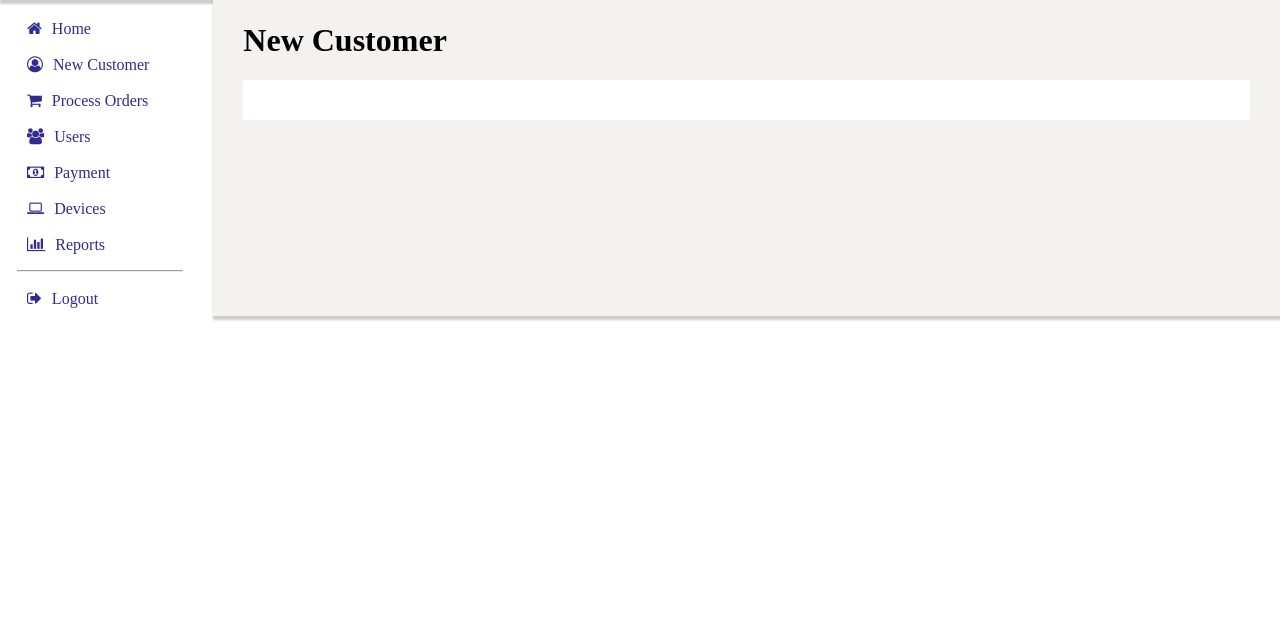
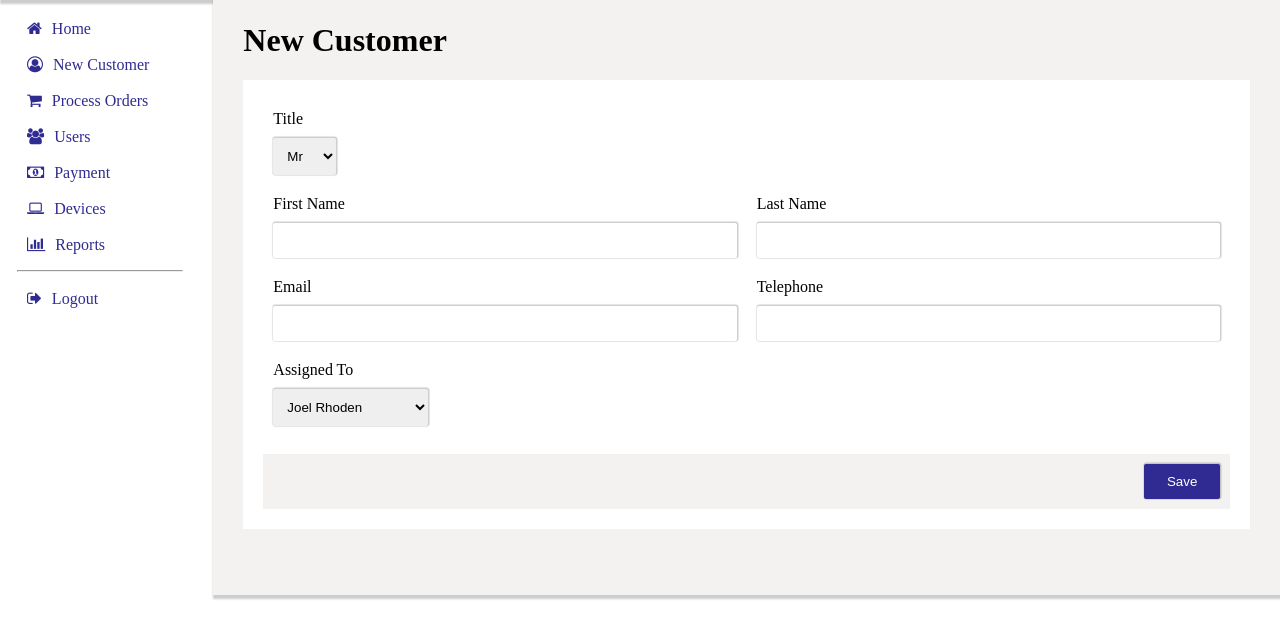
Before and after one commit to natonyastewart/Comp2140-Project, a PHP site: page /newcustomer.php in a window 1280 px wide. Shown: the part 89-728 px from the top of the page. Run offline with PHP 8.4, Linux system fonts and the light colour scheme; the visitor is signed in with stand-in values (Sample User, id 1).

Commit message:
Update newcustomer.php

```diff
--- a/newcustomer.php
+++ b/newcustomer.php
@@ -7,15 +7,14 @@
 		<meta name="viewport" content="width=device-width, initial-scale=1.0">
 		<title>Comp2140 Project</title>
 		<link rel="stylesheet" href="https://cdnjs.cloudflare.com/ajax/libs/font-awesome/4.7.0/css/font-awesome.min.css">
-	  	<link rel="stylesheet" href="dashboard.css">
-		<script src="app.js?v=1"></script>
+	    <link rel="stylesheet" href="dashboard.css">
 		</head>
 	<body>
 		<?php include 'header.php';?>
 		<div class="container">
 			<div class="back">
 				<div class="buttons">
-					<div><a href="dashboard.php"><i class="fa fa-home" aria-hidden="true"></i>Home</a></div>
+				<div><a href="dashboard.php"><i class="fa fa-home" aria-hidden="true"></i>Home</a></div>
 					<div><a href="newcustomer.php"><i class="fa fa-user-circle-o" aria-hidden="true"></i>New Customer</a></div>
 					<div><a href="processorder.php"><i class="fa fa-shopping-cart" aria-hidden="true"></i>Process Orders</a></div>
 					<div><a href="users.php"><i class="fa fa-users" aria-hidden="true"></i>Users</a></div>
@@ -28,13 +27,52 @@
 			</div>
 			<div class="background">
 				<div class="records">
-					<div class="top-button">
-						<h1>New Customer</h1>
-					</div>
+					<h1>New Customer</h1>
 					<div class="record2">
-						<div class="tables">
+						<form method="post" id="form" onsubmit="popup()" action="addcontact.php">
+							<div class="cell">
+								<label for="title">Title</label><br>
+								<select id="title" name="title">
+									<option value="Mr.">Mr</option>
+									<option value="Mrs.">Mrs</option>
+									<option value="Ms.">Ms</option>
+								</select>
 							</div>
-						</div>
+							<div class="table">
+								<div class="cell">
+									<label for="fname">First Name</label>
+									<input type="text" name="fname" id="fname" required/>
+								</div>
+								<div class="cell">
+									<label for="lname">Last Name</label>
+									<input type="text" name="lname" id="lname" required/>
+								</div>
+							</div>
+							<div class="table">
+								<div class="cell">
+									<label for="email">Email</label>
+									<input type="email" name="email" id="email" required/>
+								</div>
+								<div class="cell">
+									<label>Telephone</label>
+									<input type="text" name="telephone" id="telephone" required/>
+								</div>
+							</div>
+							<div class="cell">
+								<label for="assigned-to">Assigned To</label><br>
+								<select id="assigned-to" name="assigned-to">
+									<option value="2">Joel Rhoden</option>
+									<option value="3">Natonya Stewart</option>
+									<option value="4">Ricardo Munda</option>
+									<option value="5">Rayon Hart</option>
+									<option value="6">Aalyah Johnson</option>
+									<option value="6">Jusayne Chambers</option>
+								</select>
+							</div><br>
+							<div class="save-button">
+								<button type="submit" id="save">Save</button>
+							</div>
+						</form>
 					</div>
 				</div>
 			</div>
```
